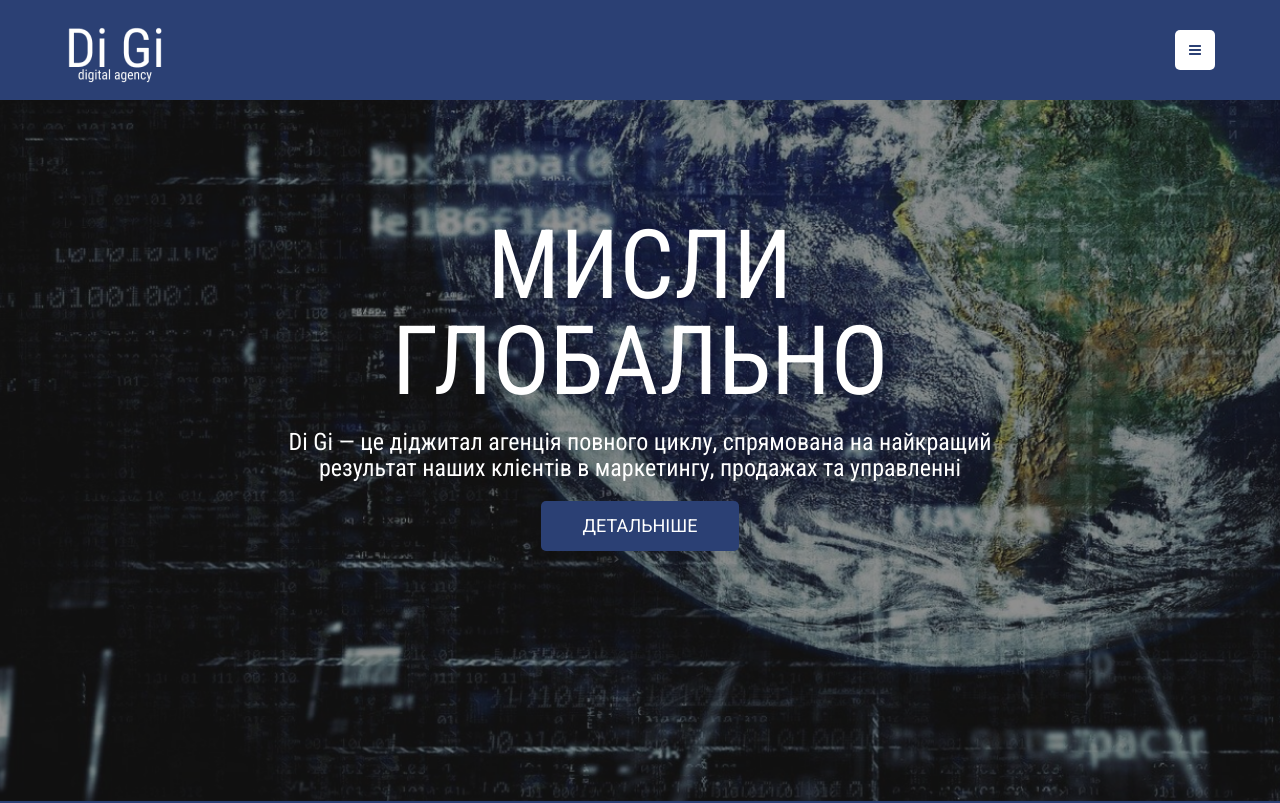
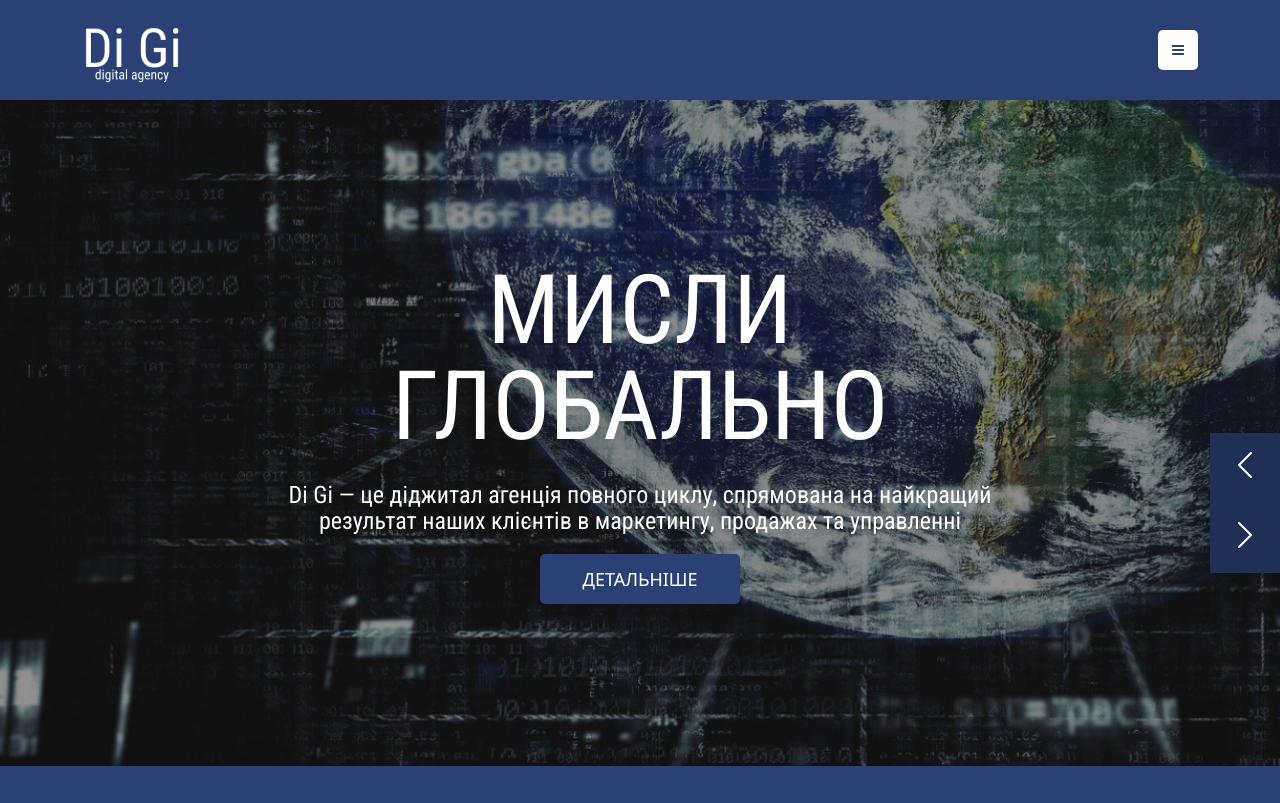
Before and after one commit to illiayatsentyuk/di-gi, a plain HTML site: page index.html in a window 1280 px wide. Shown: the top 803 px of the page. Drawn offline with nearby package versions, Linux system fonts and the light colour scheme.

Commit message:
add bug slider

```diff
--- a/css/style.css
+++ b/css/style.css
@@ -38,12 +38,13 @@ header .container{
 }
 /*Into section*/
 .main-page{
+    position: relative;
     color:#fff;
     background: url("../images/main-page/bg.png") no-repeat center center;
     background-size: cover;
     display: flex;
     justify-content: center;
-    padding:117px 0px 250px 0px;
+    height: 666px;
 }
 .intro-title{
     font-family: "Roboto Condensed", sans-serif;
@@ -72,6 +73,9 @@ header .container{
     justify-content: center;
     transition: 0.2s;
     cursor: pointer;
+    width:200px;
+    height: 50px;
+    margin: 0 auto;
 }
 .intro-button:hover{
     color:#dadada;
@@ -120,6 +124,57 @@ header .container{
         display: none
     }
 
+}
+.carousel-controls{
+    position: absolute;
+    display: flex;
+    flex-direction: column;
+    top:50%;
+    right:0;
+}
+.carousel-controls--prev{
+    background-color: #202f55;
+    width:70px;
+    height: 70px;
+    border:none;
+}
+.carousel-controls--prev::before{
+    content:"";
+    mask-image: url("../images/main-page/checkMark.svg");
+    mask-position: center;
+    mask-repeat: no-repeat;
+    mask-size: contain;
+    background: #fff;
+}
+.carousel-controls--next{
+    background-color: #202f55;
+    width: 70px;
+    height: 70px;
+    border:none;
+}
+.carousel-controls--next::before{
+    content:"";
+    mask-image: url("../images/main-page/checkMark.svg");
+    mask-position: center;
+    mask-repeat: no-repeat;
+    mask-size: contain;
+    rotate:180deg;
+    background: #fff;
+}
+.carousel-intro__wr{
+    display: flex;
+    justify-content: center;
+    align-items: center;
+    width: 100%;
+}
+.carousel-item{
+    height: 350px;
+}
+
+.carousel-item.active{
+    display: flex !important;
+    justify-content: center;
+    align-items: center;
 }
 /*Promo section*/
 .promo{
--- a/index.html
+++ b/index.html
@@ -20,6 +20,7 @@
   <link rel="preconnect" href="https://fonts.googleapis.com">
   <link rel="preconnect" href="https://fonts.gstatic.com" crossorigin>
   <link href="https://fonts.googleapis.com/css2?family=Roboto+Condensed:ital,wght@0,100..900;1,100..900&display=swap" rel="stylesheet">
+  <link href="https://cdn.jsdelivr.net/npm/bootstrap@5.3.3/dist/css/bootstrap.min.css" rel="stylesheet" integrity="sha384-QWTKZyjpPEjISv5WaRU9OFeRpok6YctnYmDr5pNlyT2bRjXh0JMhjY6hW+ALEwIH" crossorigin="anonymous">
 </head>
 <body>
   <header>
@@ -31,11 +32,43 @@
     </div>
   </header>
   <section class="main-page">
-    <div class="intro">
-      <h1 class="intro-title">МИСЛИ
-        ГЛОБАЛЬНО</h1>
-      <p class="intro-text">Di Gі — це діджитал агенція повного циклу, спрямована на найкращий результат наших клієнтів в маркетингу, продажах та управленні</p>
-      <p class="intro-button">ДЕТАЛЬНІШЕ</p>
+    <div id="carousel-intro" class="carousel-intro__wr carousel slide">
+      <div class="carousel-inner">
+        <div class="carousel-item active">
+          <div class="intro">
+            <h1 class="intro-title">МИСЛИ
+              ГЛОБАЛЬНО</h1>
+            <p class="intro-text">Di Gі — це діджитал агенція повного циклу, спрямована на найкращий результат наших клієнтів в маркетингу, продажах та управленні</p>
+            <p class="intro-button">ДЕТАЛЬНІШЕ</p>
+          </div>
+        </div>
+        <div class="carousel-item">
+          <div class="intro">
+            <h1 class="intro-title">МИСЛИ
+              КРЕАТИВНО</h1>
+            <p class="intro-text">Di Gі — це діджитал агенція повного циклу</p>
+            <p class="intro-button">ДЕТАЛЬНІШЕ</p>
+          </div>
+        </div>
+        <div class="carousel-item">
+          <div class="intro">
+            <h1 class="intro-title">МИСЛИ
+              ПОТУЖНО</h1>
+            <p class="intro-text">Di Gі — це ПОТУЖНА діджитал агенція повного циклу</p>
+            <p class="intro-button">ДЕТАЛЬНІШЕ</p>
+          </div>
+        </div>
+      </div>
+      <div class="carousel-controls">
+        <button class="carousel-controls--prev" type="button" data-bs-target="#carousel-intro" data-bs-slide="prev">
+          <span class="carousel-control-prev-icon" aria-hidden="true"></span>
+          <span class="visually-hidden">Previous</span>
+        </button>
+        <button class="carousel-controls--next" type="button" data-bs-target="#carousel-intro" data-bs-slide="next">
+          <span class="carousel-control-next-icon" aria-hidden="true"></span>
+          <span class="visually-hidden">Next</span>
+        </button>
+      </div>
     </div>
   </section>
   <section class="promo">
@@ -267,7 +300,7 @@
       <img src="./images/previous-message/previous-message.svg" alt="">
     </div>
   </div>
-  <script src="https://ajax.googleapis.com/ajax/libs/jquery/3.4.1/jquery.min.js"></script>
   <script src="js/main.js"></script>
+  <script src="https://cdn.jsdelivr.net/npm/bootstrap@5.3.3/dist/js/bootstrap.bundle.min.js" integrity="sha384-YvpcrYf0tY3lHB60NNkmXc5s9fDVZLESaAA55NDzOxhy9GkcIdslK1eN7N6jIeHz" crossorigin="anonymous"></script>
 </body>
 </html>
```
Also changed, not shown: images/main-page/checkMark.svg (added).
